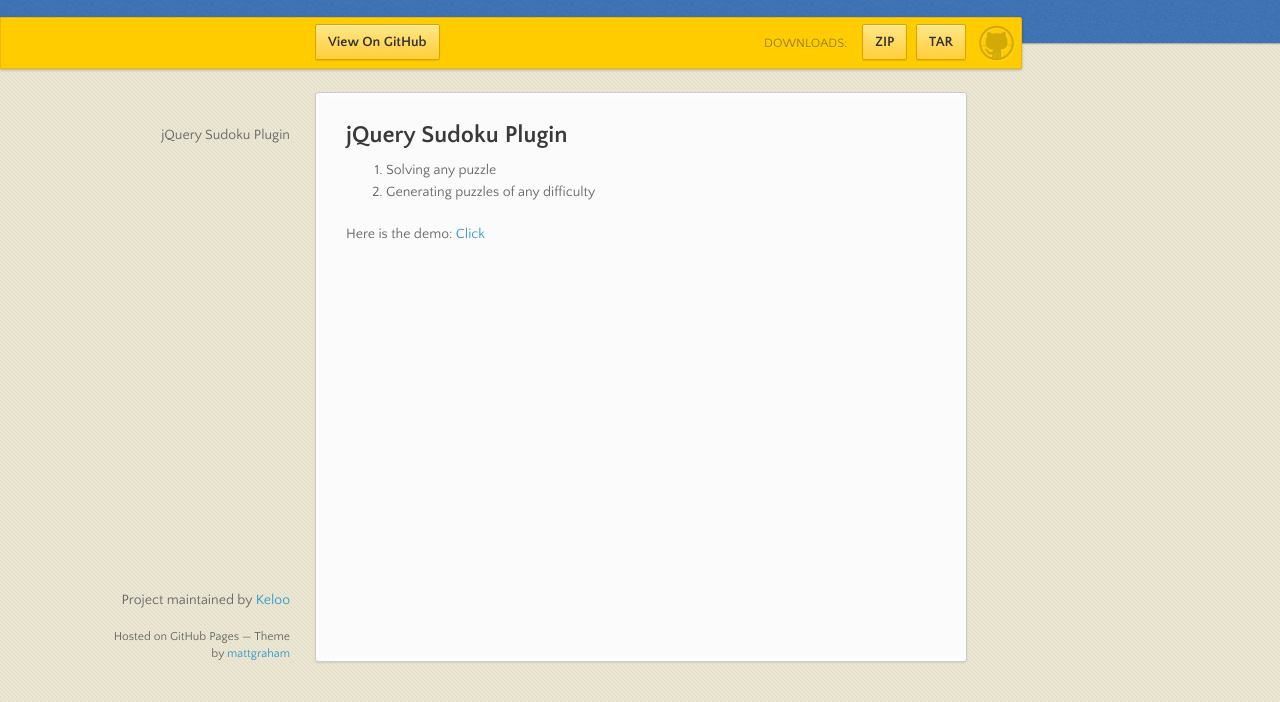
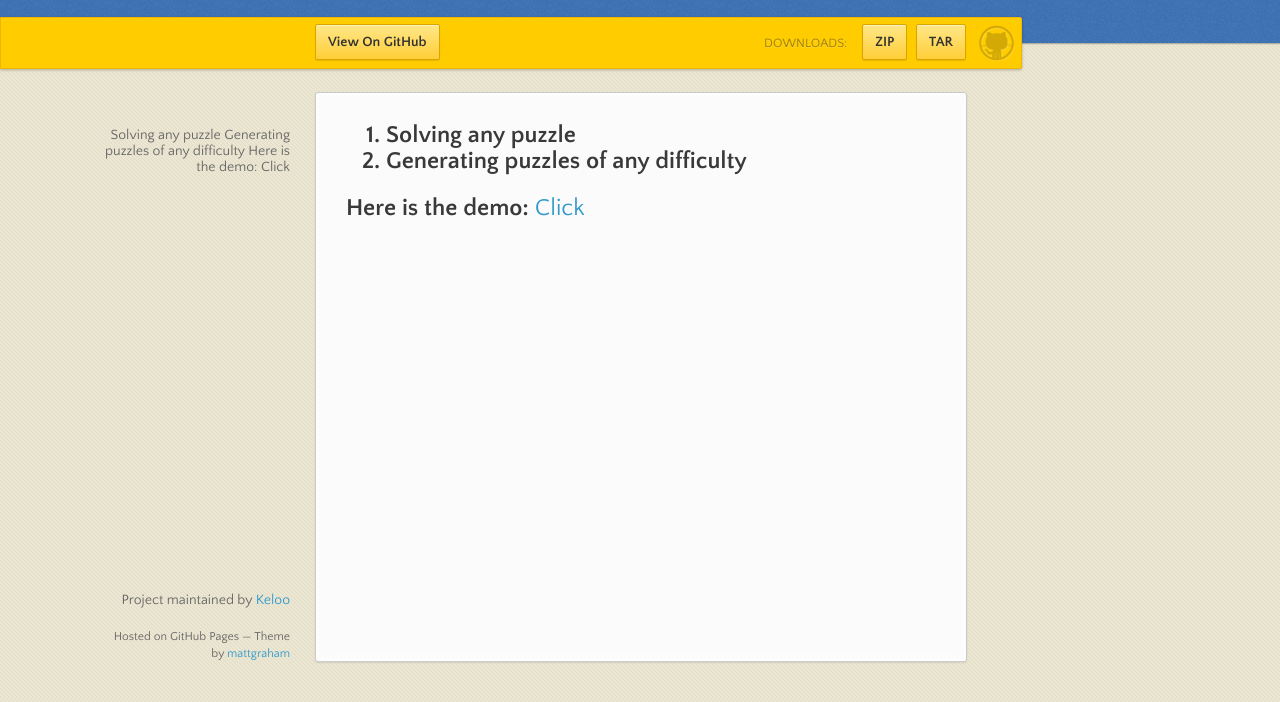
Before and after one commit to Keloo/Sudoku-Plugin, a plain HTML site: page index.html in a window 1280 px wide. Shown: the part 98-800 px from the top of the page. Drawn offline with nearby package versions, Linux system fonts and the light colour scheme.

Commit message:
Update index.html

```diff
--- a/index.html
+++ b/index.html
@@ -40,8 +40,6 @@
       </nav>
       <section>
         <h2>
-<a name="jquery-sudoku-plugin" class="anchor" href="#jquery-sudoku-plugin"><span class="octicon octicon-link"></span></a>jQuery Sudoku Plugin</h2>
-
 <ol>
 <li>Solving any puzzle</li>
 <li>Generating puzzles of any difficulty </li>
```
